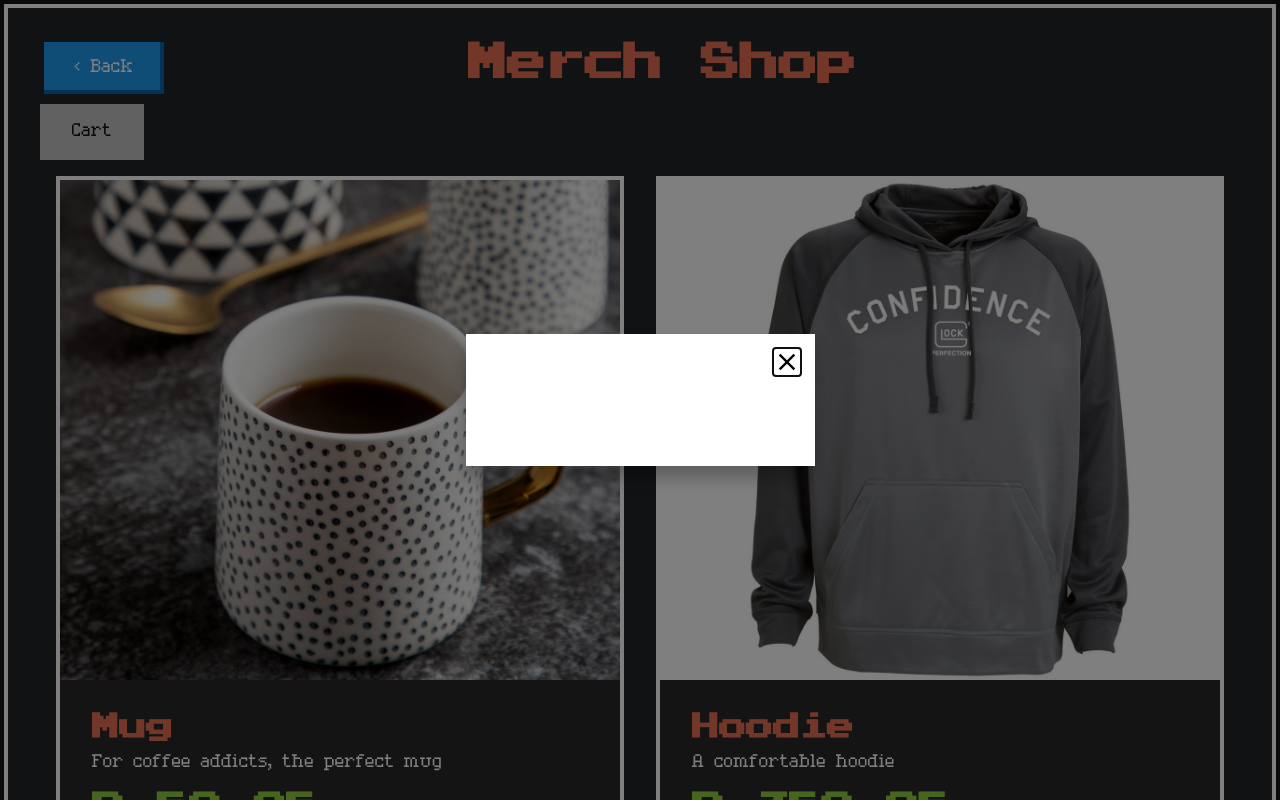
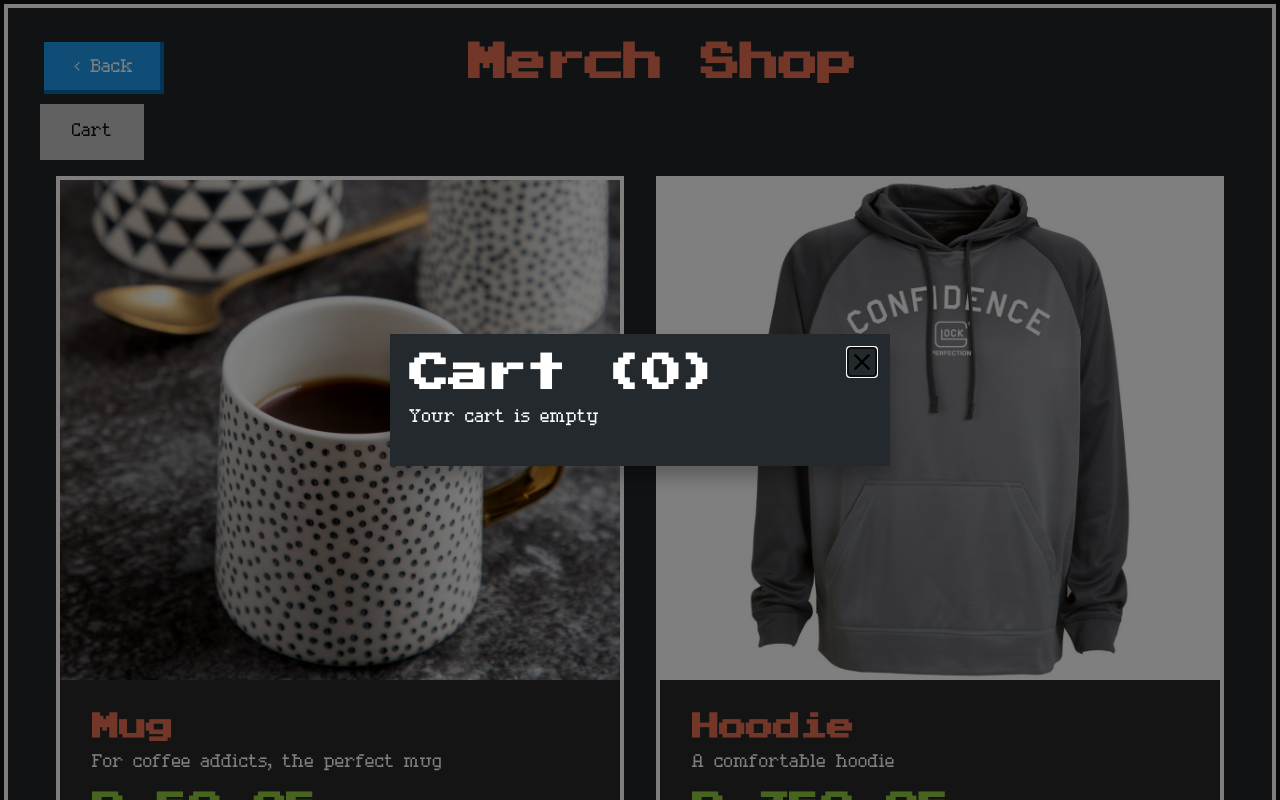
Before and after one commit to IMY320-2021/bits-please-v2, a React (Create React App) app: page /Shop in a window 1280 px wide. Both pictures are taken after a click on the button "Cart". Shown: the top 800 px of the page. Built offline with nearby package versions, Linux system fonts and the light colour scheme.

Commit message:
Implemented basic custom modal styling

```diff
--- /dev/null
+++ b/src/components/Cart/Cart.css
@@ -0,0 +1,9 @@
+/* examples/custom-styling.css */
+.customOverlay {
+  background: rgba(0, 0, 0, 0.5);
+}
+.customModal {
+  background: #24292d;
+  max-width: 500px;
+  width: 100%;
+}
--- a/src/components/Cart/Cart.js
+++ b/src/components/Cart/Cart.js
@@ -2,6 +2,8 @@ import React, { useState } from "react";
 import { useCart } from "react-use-cart";
 import "react-responsive-modal/styles.css";
 import { Modal } from "react-responsive-modal";
+import "../Cart/Cart.css";
+
 export default function Cart() {
   const [open, setOpen] = useState(false);
 
@@ -15,7 +17,15 @@ export default function Cart() {
     <>
       <div>
         <button onClick={onOpenModal}>Cart</button>
-        <Modal open={open} onClose={onCloseModal} center>
+        <Modal
+          open={open}
+          onClose={onCloseModal}
+          center
+          classNames={{
+            overlay: "customOverlay",
+            modal: "customModal",
+          }}
+        >
           <h1>Cart ({totalUniqueItems})</h1>
           {isEmpty && <p>Your cart is empty</p>}
           <ul>
```
